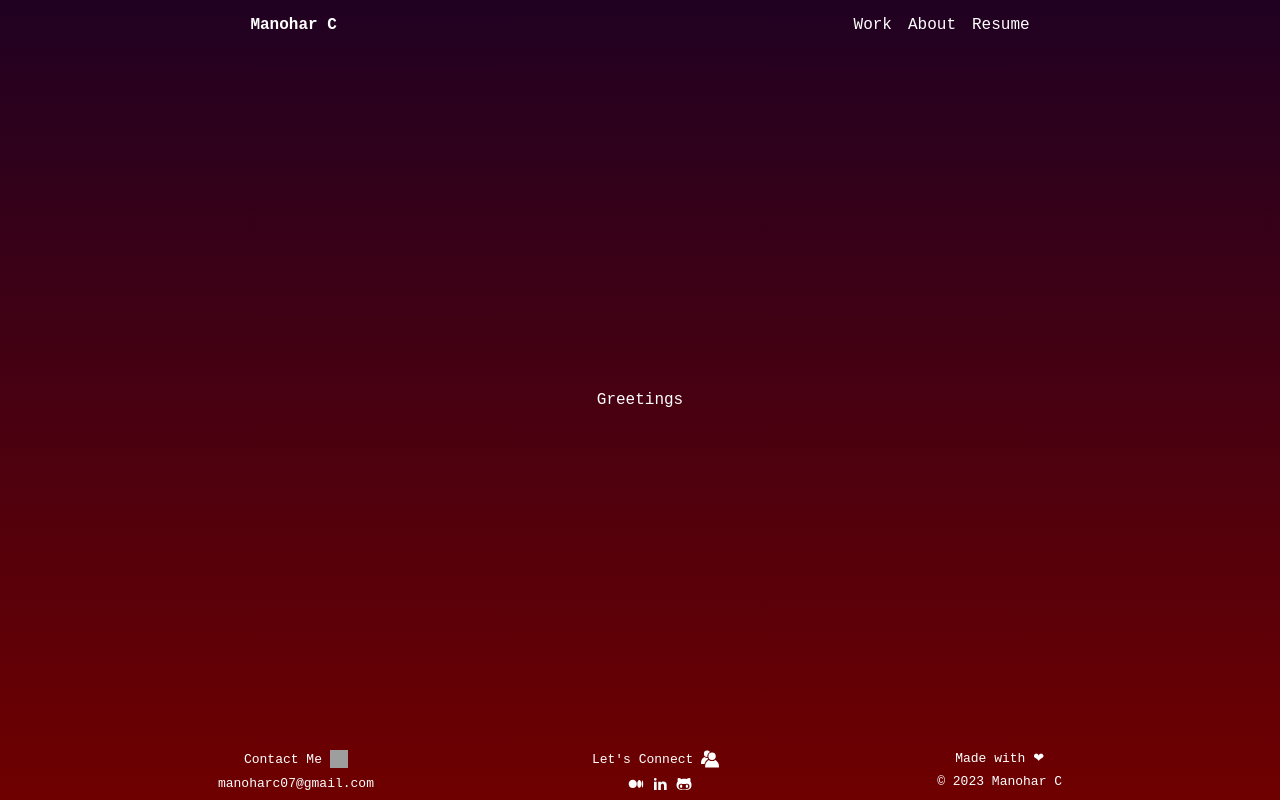
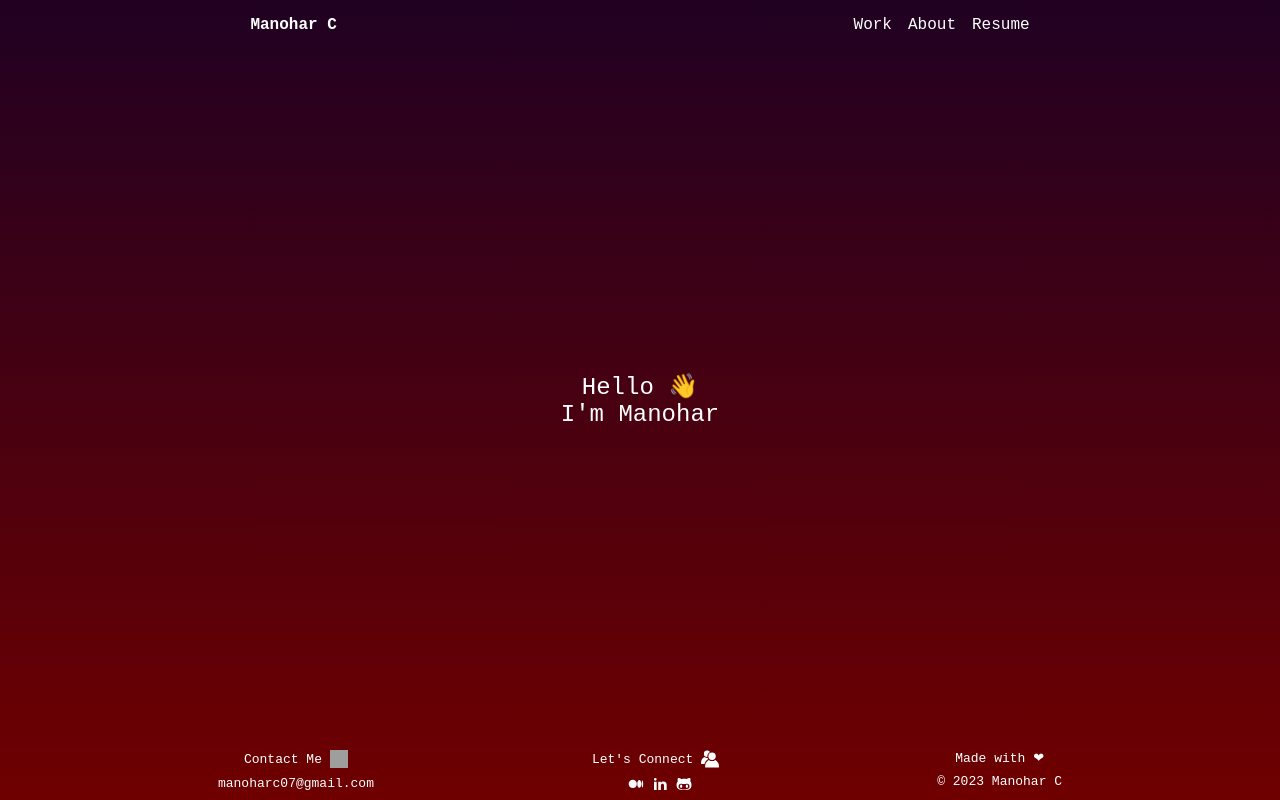
Before and after one commit to manoharc07/me-myself-i, a React (Vite) app: page / in a window 1280 px wide. Built offline with nearby package versions, Linux system fonts and the light colour scheme; grey boxes are pictures that could not be loaded; a web font is replaced by a local one.

Commit message:
updated greetings component

```diff
--- a/src/components/app-layout/AppLayout.css
+++ b/src/components/app-layout/AppLayout.css
@@ -12,15 +12,6 @@
     background: linear-gradient(to top, #6f0000, #200122);
     /* W3C, IE 10+/ Edge, Firefox 16+, Chrome 26+, Opera 12+, Safari 7+ */
 
-
-    .greetings {
-        width: 100%;
-        display: flex;
-        flex: 1;
-        align-items: center;
-        justify-content: center;
-    }
-
     .footer {
         width: 100%;
         margin-top: auto;
--- a/src/components/app-layout/AppLayout.tsx
+++ b/src/components/app-layout/AppLayout.tsx
@@ -6,10 +6,7 @@ import "./AppLayout.css"
 const AppLayout = () => {
     return <div className="appLayout">
         <Navbar />
-        <div className="greetings">
-            <Greetings />
-        </div>
-
+        <Greetings />
         <div className="footer">
             <Footer />
         </div>
--- /dev/null
+++ b/src/components/greetings/Greetings.css
@@ -0,0 +1,8 @@
+.greetings {
+    width: 100%;
+    display: flex;
+    flex: 1;
+    align-items: center;
+    justify-content: center;
+    font-size: x-large;
+}
--- a/src/components/greetings/Greetings.tsx
+++ b/src/components/greetings/Greetings.tsx
@@ -1,4 +1,8 @@
+import "./Greetings.css"
+
 const Greetings = () => {
-    return <>Greetings</>
+    return <div className="greetings">
+        Hello 👋 <br /> I'm Manohar
+    </div>
 }
 export default Greetings
```
